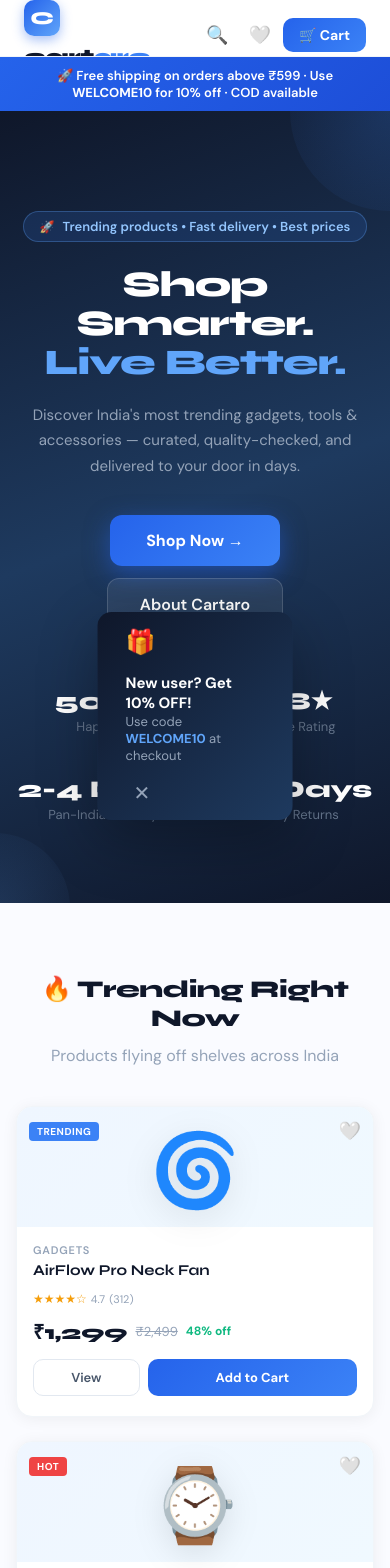
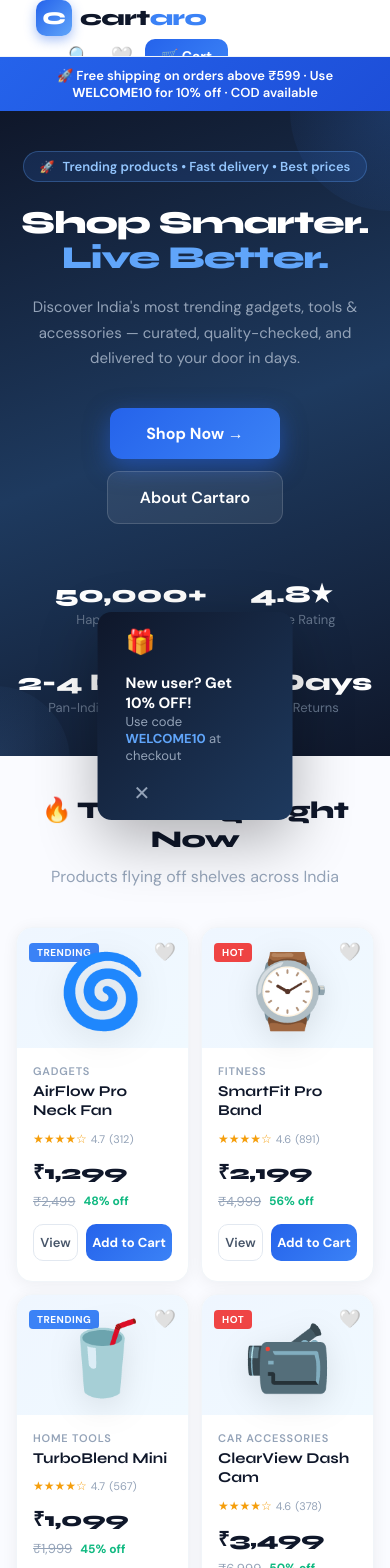
Before and after one commit to Git-Abh/cartaro-store, a React (Create React App) app: page / in a window 390 px wide. Shown: the top 1568 px of the page. Built offline with nearby package versions, Linux system fonts and the light colour scheme.

Commit message:
fix: ecommerce standard mobile sizing

```diff
--- a/src/styles.css
+++ b/src/styles.css
@@ -93,3 +93,45 @@
     width: 100% !important;
   }
 }
+
+/* ── ECOMMERCE STANDARD MOBILE SIZES ── */
+@media (max-width: 768px) {
+  /* Navbar - fix logo cutoff */
+  nav > div {
+    padding: 0 12px !important;
+    height: 56px !important;
+  }
+
+  /* Product cards - compact like Flipkart */
+  /* 2 column grid for products */
+  [style*="minmax(260px"] {
+    grid-template-columns: 1fr 1fr !important;
+    gap: 12px !important;
+  }
+
+  /* Footer - stack columns vertically */
+  footer [style*="display: flex"] {
+    flex-direction: column !important;
+    gap: 24px !important;
+  }
+
+  /* Smaller font sizes - standard mobile */
+  h1, [style*="fontSize: 72"], [style*="fontSize: 64"] {
+    font-size: 32px !important;
+  }
+
+  h2, [style*="fontSize: 40"], [style*="fontSize: 36"] {
+    font-size: 24px !important;
+  }
+
+  /* Section padding - tighter like Amazon mobile */
+  section {
+    padding-top: 40px !important;
+    padding-bottom: 40px !important;
+  }
+
+  /* Trust badges - 2 per row */
+  [style*="SSL Secured"] {
+    grid-template-columns: 1fr 1fr !important;
+  }
+}
```
